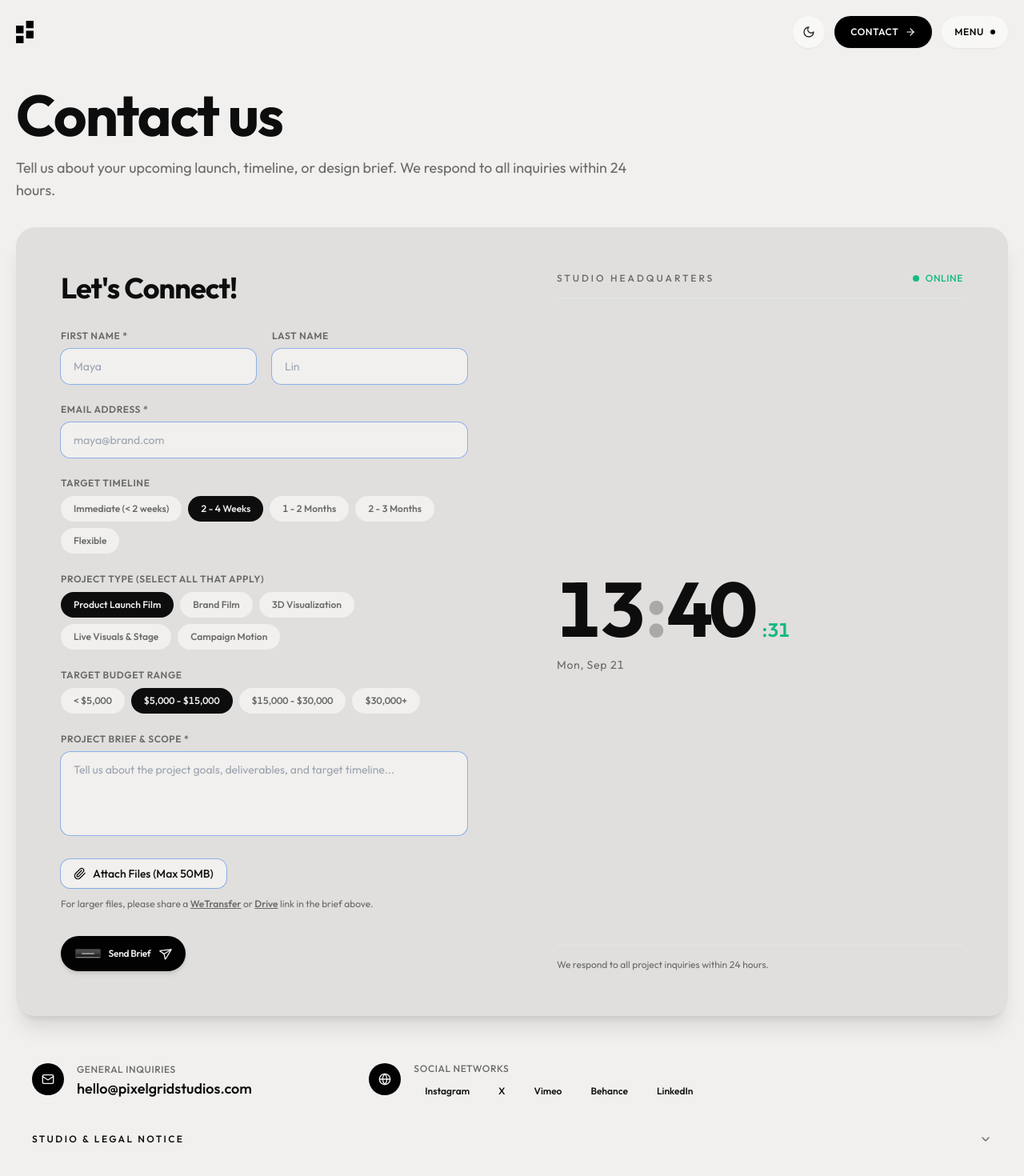
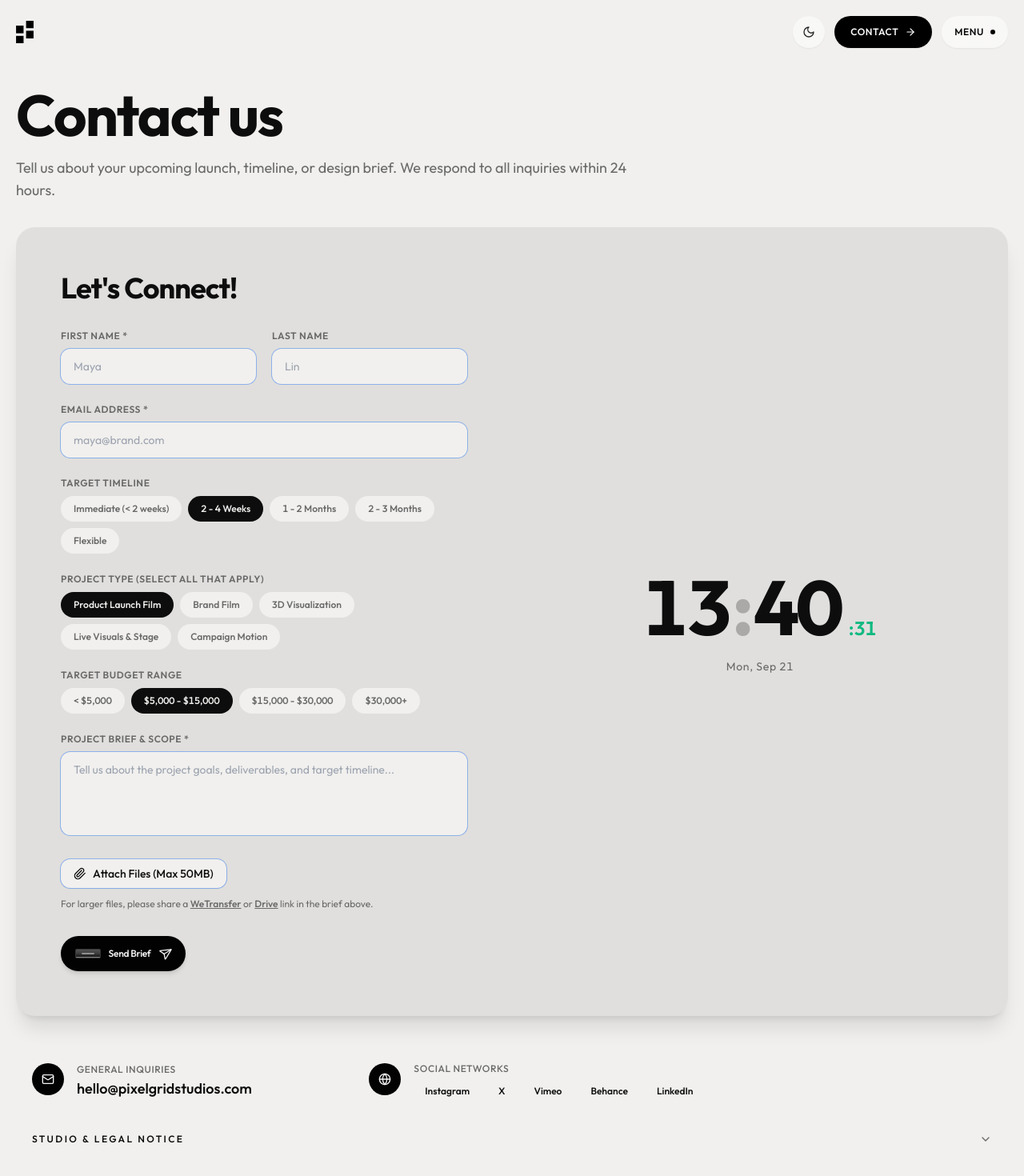
Before and after one commit to pixelgridstudios/PGS-Website-v1, a React (Vite) app: page /contact in a window 1280 px wide. Shown: the top 1470 px of the page at 80% size. Built offline with nearby package versions, Linux system fonts and the light colour scheme.

Commit message:
Remove top/bottom status bars from contact form clock and perfectly center the clock display

```diff
--- a/src/pages/Contact.tsx
+++ b/src/pages/Contact.tsx
@@ -374,21 +374,9 @@ export const Contact: React.FC = () => {
               )}
             </div>
 
-            {/* Right (50%): Studio Clock & Headquarters */}
-            <div className="relative flex min-h-[360px] lg:min-h-full flex-col justify-between bg-transparent p-8 sm:p-10 lg:p-12 xl:p-14 text-brand-foreground border-0">
-              {/* 1. Top Bar: Studio HQ & Live Status */}
-              <div className="flex items-center justify-between border-b border-brand-foreground/15 pb-4">
-                <span className="font-mono text-xs uppercase tracking-[0.25em] text-brand-subtle font-medium">
-                  Studio Headquarters
-                </span>
-                <span className="flex items-center gap-2 font-mono text-xs uppercase tracking-wider text-emerald-500 dark:text-emerald-400 font-medium">
-                  <span className="size-2 rounded-full bg-emerald-500 dark:bg-emerald-400 animate-pulse" />
-                  Online
-                </span>
-              </div>
-
-              {/* 2. Main Studio Clock Display (Harmonious Unified Lockup) */}
-              <div className="my-auto py-6 select-none space-y-3">
+            {/* Right (50%): Studio Clock */}
+            <div className="relative flex min-h-[300px] lg:min-h-full flex-col items-center justify-center bg-transparent p-8 sm:p-10 lg:p-12 xl:p-14 text-brand-foreground border-0">
+              <div className="flex flex-col items-center justify-center select-none space-y-4">
                 <div className="flex items-baseline gap-1.5 sm:gap-2.5">
                   <div className="text-5xl sm:text-6xl lg:text-7xl xl:text-8xl font-display font-bold tracking-tight tabular-nums text-brand-foreground leading-none">
                     <span>{hours}</span>
@@ -402,16 +390,9 @@ export const Contact: React.FC = () => {
                   </span>
                 </div>
 
-                <div className="font-mono text-xs sm:text-sm text-brand-subtle tracking-wider">
+                <div className="font-mono text-xs sm:text-sm text-brand-subtle tracking-wider text-center">
                   {dateString}
                 </div>
-              </div>
-
-              {/* 3. Bottom Bar */}
-              <div className="border-t border-brand-foreground/15 pt-4">
-                <p className="font-mono text-xs text-brand-subtle">
-                  We respond to all project inquiries within 24 hours.
-                </p>
               </div>
             </div>
           </div>
```
